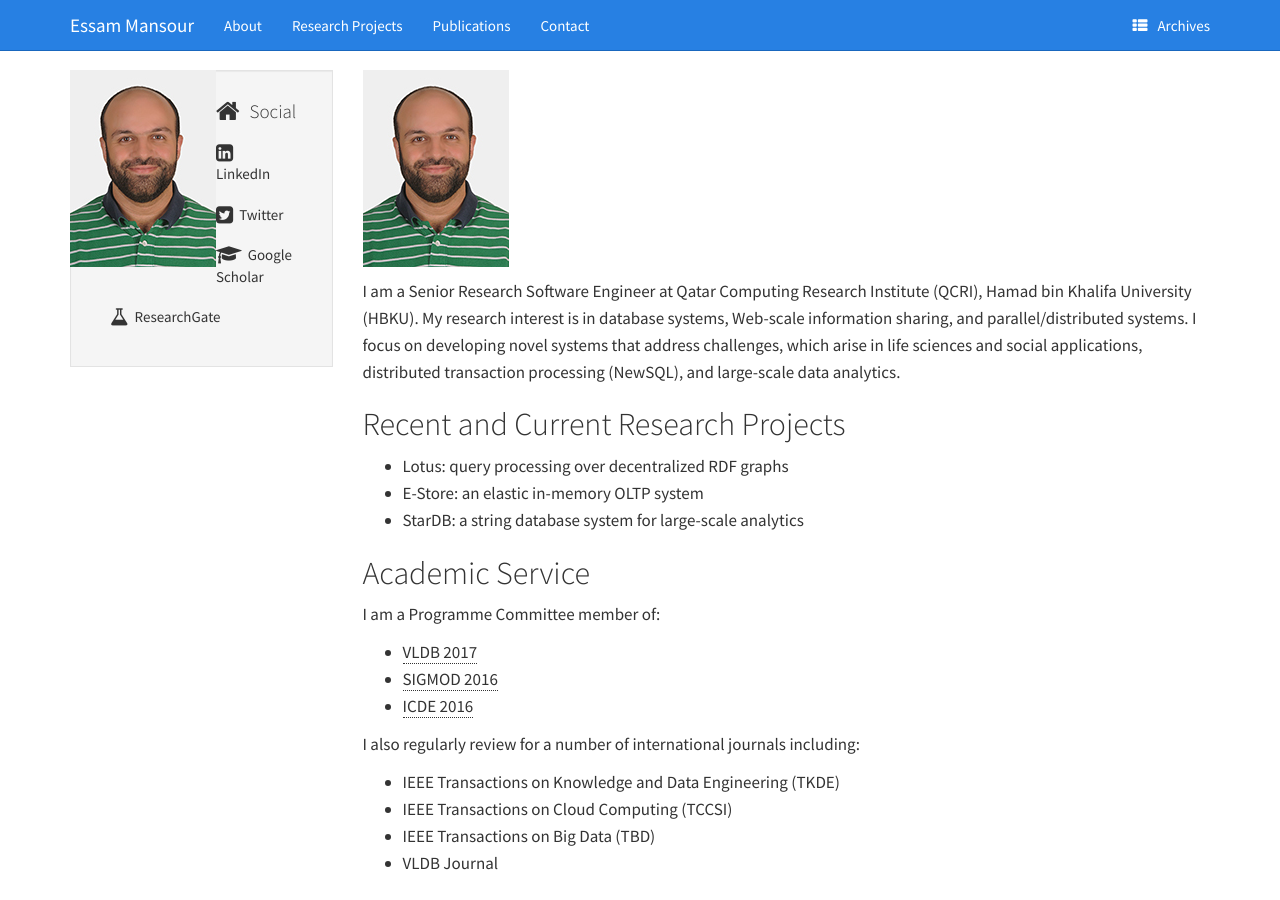
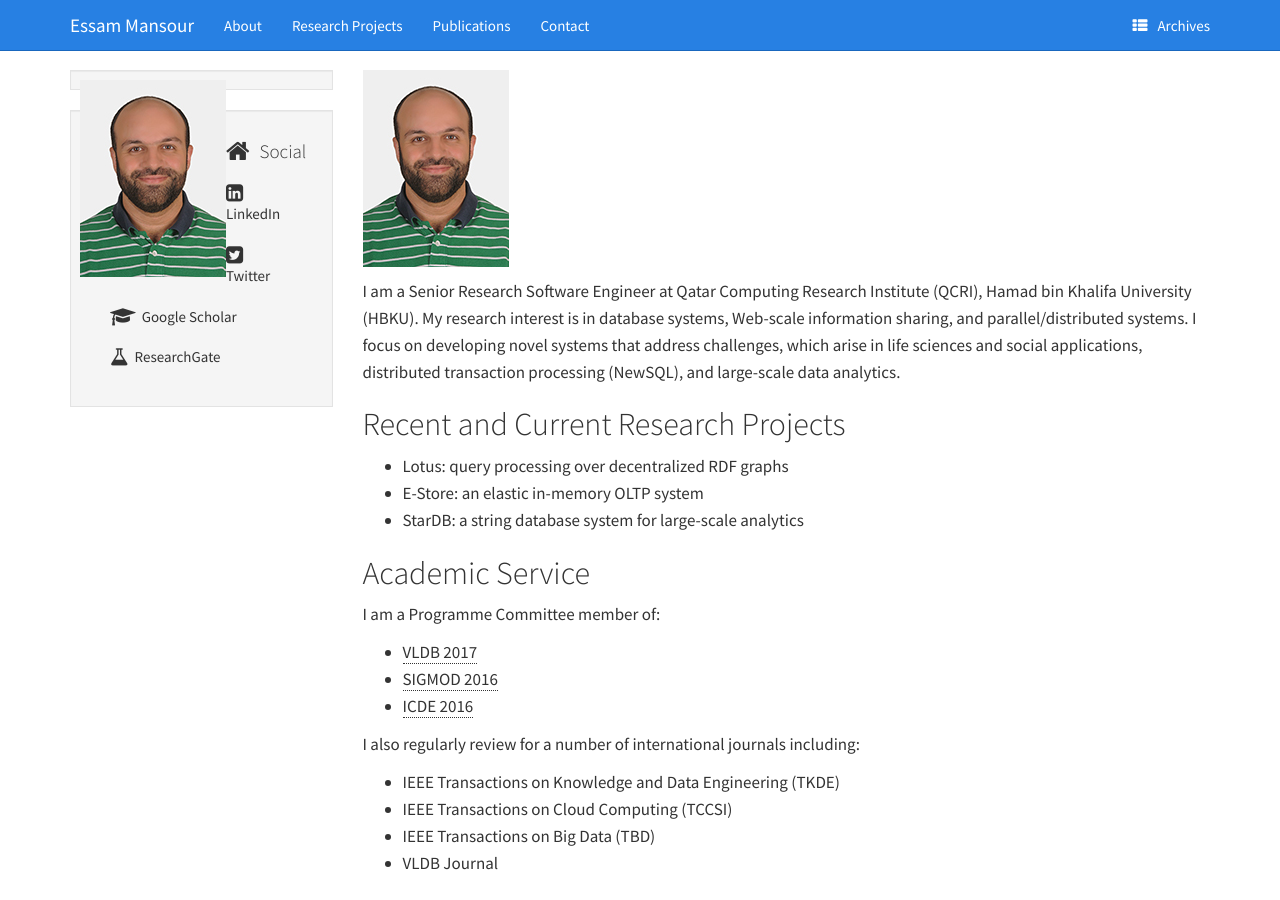
Before and after one commit to mansoure/mansoure.github.io, a Jekyll site: the page built from index.md, in a window 1280 px wide. Built offline with Jekyll 4.4.1, drawn with Linux system fonts in a browser that asks for light colours.

Commit message:
add themes

```diff
--- a/_layouts/default.html
+++ b/_layouts/default.html
@@ -56,7 +56,7 @@
 
 		<div class="col-sm-3" id="sidebar">
             <aside>
-				<section >
+				<section class="well well-sm">
 				<img style="float: left;" alt="thumbnail of Essam" src="images/essam2.jpg"  />
 				</section>
 
```
